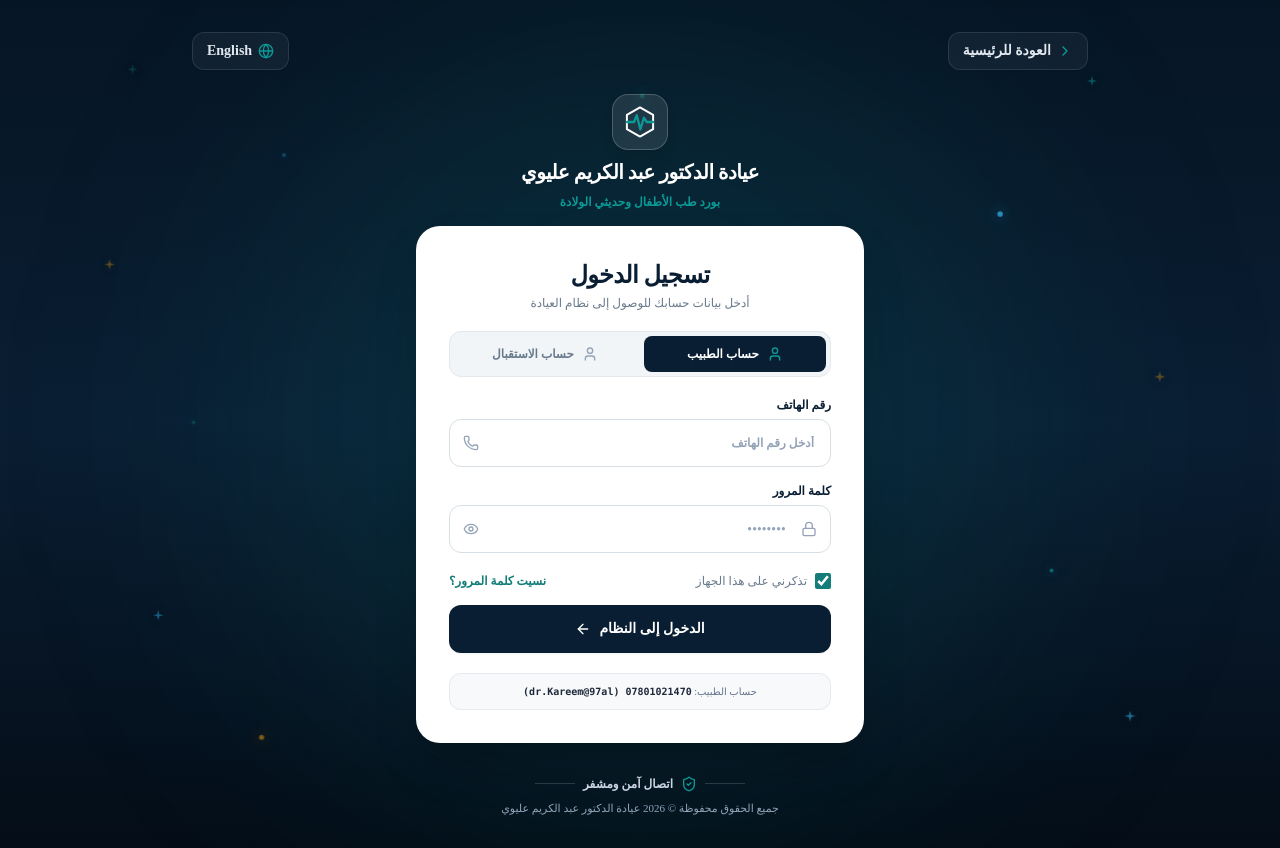
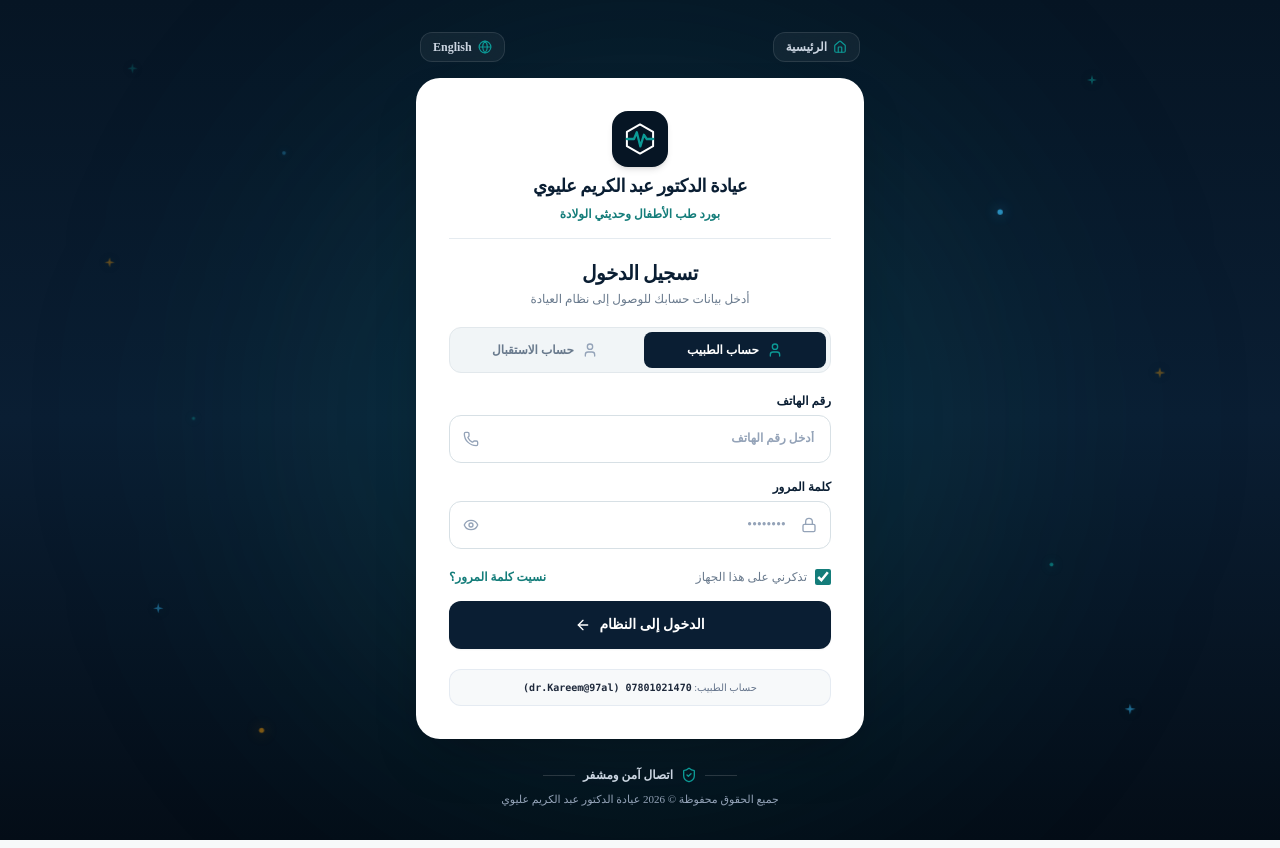
Before and after one commit to amnayahya-star/dr-kareem-clinic, a Next.js app: page /login in a window 1280 px wide. Built offline with nearby package versions, Linux system fonts and the light colour scheme.

Commit message:
feat(login): perfectly center all login components in unified vertical flow

```diff
--- a/src/app/(auth)/login/page.tsx
+++ b/src/app/(auth)/login/page.tsx
@@ -18,7 +18,7 @@ import {
   ArrowLeft,
   ArrowRight,
   ShieldAlert,
-  Sparkles,
+  Home,
 } from "lucide-react";
 
 // Peaceful ambient stars configuration on deep indigo background
@@ -79,11 +79,11 @@ export default function LoginPage() {
 
   return (
     <div
-      className="min-h-screen bg-gradient-to-b from-[#061524] via-[#0A1E33] to-[#040D17] flex flex-col justify-between items-center p-4 sm:p-6 lg:p-8 relative w-full overflow-x-hidden font-sans text-white selection:bg-[#0C9A96] selection:text-white"
+      className="min-h-screen bg-gradient-to-b from-[#061524] via-[#0A1E33] to-[#040D17] flex items-center justify-center p-4 sm:p-6 lg:p-8 relative w-full overflow-x-hidden font-sans text-white selection:bg-[#0C9A96] selection:text-white"
       dir={isRTL ? "rtl" : "ltr"}
     >
       {/* Background Radial Glow in the Center */}
-      <div className="absolute top-1/2 left-1/2 -translate-x-1/2 -translate-y-1/2 w-[600px] sm:w-[800px] h-[600px] sm:h-[800px] bg-[#0C7A77]/15 blur-[120px] rounded-full pointer-events-none z-0" />
+      <div className="absolute top-1/2 left-1/2 -translate-x-1/2 -translate-y-1/2 w-[550px] sm:w-[750px] h-[550px] sm:h-[750px] bg-[#0C7A77]/15 blur-[120px] rounded-full pointer-events-none z-0" />
 
       {/* Ambient Floating Stars in Deep Indigo Background */}
       <div className="absolute inset-0 pointer-events-none overflow-hidden z-0 select-none">
@@ -123,40 +123,36 @@ export default function LoginPage() {
         ))}
       </div>
 
-      {/* 1. Top Bar: Back to Home & Language Switcher */}
-      <header className="w-full max-w-4xl flex items-center justify-between z-20 mb-4 sm:mb-6">
+      {/* Main Centered Unified Container */}
+      <div className="w-full max-w-md z-20 space-y-4 my-auto">
+        {/* Navigation & Language Switcher Row */}
+        <div className="flex items-center justify-between px-1">
           {/* Back to Home Link */}
           <Link
             href="/"
-          className="inline-flex items-center gap-1.5 px-3.5 py-2 rounded-xl bg-white/5 hover:bg-white/10 border border-white/10 text-xs sm:text-sm font-bold text-slate-200 hover:text-white transition-all shadow-sm backdrop-blur-md group"
+            className="inline-flex items-center gap-1.5 px-3 py-1.5 rounded-xl bg-white/5 hover:bg-white/10 border border-white/10 text-xs font-bold text-slate-300 hover:text-white transition-all shadow-xs backdrop-blur-md group"
           >
-          {isRTL ? (
-            <ChevronRight className="w-4 h-4 text-[#0C9A96] transition-transform group-hover:translate-x-0.5" />
-          ) : (
-            <ChevronLeft className="w-4 h-4 text-[#0C9A96] transition-transform group-hover:-translate-x-0.5" />
-          )}
-          <span>{language === "ar" ? "العودة للرئيسية" : "Back to Home"}</span>
+            <Home className="w-3.5 h-3.5 text-[#0C9A96]" />
+            <span>{language === "ar" ? "الرئيسية" : "Home"}</span>
           </Link>
 
-        {/* Language Switcher Pill */}
+          {/* Language Switcher Button */}
           <button
             type="button"
             onClick={toggleLanguage}
-          className="inline-flex items-center gap-1.5 px-3.5 py-2 rounded-xl bg-white/5 hover:bg-white/10 border border-white/10 text-xs sm:text-sm font-bold text-slate-200 hover:text-white transition-all shadow-sm backdrop-blur-md cursor-pointer group"
+            className="inline-flex items-center gap-1.5 px-3 py-1.5 rounded-xl bg-white/5 hover:bg-white/10 border border-white/10 text-xs font-bold text-slate-300 hover:text-white transition-all shadow-xs backdrop-blur-md cursor-pointer group"
             title={language === "ar" ? "Switch to English" : "التحويل للغة العربية"}
           >
-          <Globe className="w-4 h-4 text-[#0C9A96] group-hover:rotate-45 transition-transform duration-300" />
+            <Globe className="w-3.5 h-3.5 text-[#0C9A96] group-hover:rotate-45 transition-transform duration-300" />
             <span>{language === "ar" ? "English" : "عربي"}</span>
           </button>
-      </header>
+        </div>
 
-      {/* 2. Main Centered Login Card Container */}
-      <main className="w-full max-w-md my-auto z-20 space-y-4">
-        {/* Clinic Brand Header above Card */}
-        <div className="text-center space-y-2 select-none">
-          <Link href="/" className="inline-flex flex-col items-center gap-2 group cursor-pointer">
-            {/* Hexagon Logo */}
-            <div className="w-14 h-14 rounded-2xl bg-white/10 backdrop-blur-md border border-white/20 flex items-center justify-center text-white shadow-lg group-hover:scale-105 transition-transform duration-200">
+        {/* Floating Centered Login Card */}
+        <div className="bg-white text-[#0A1E33] rounded-[24px] p-6 sm:p-8 border border-white/20 shadow-2xl space-y-5">
+          {/* Clinic Brand & Logo Centered Inside the Card */}
+          <div className="text-center space-y-2 select-none border-b border-[#E5EBF0] pb-4">
+            <div className="w-14 h-14 mx-auto rounded-2xl bg-[#061524] flex items-center justify-center text-white shadow-md">
               <svg
                 width="34"
                 height="34"
@@ -181,24 +177,21 @@ export default function LoginPage() {
               </svg>
             </div>
 
-            <h1 className="text-lg sm:text-xl font-black text-white tracking-tight leading-tight">
+            <h1 className="text-lg font-black text-[#0A1E33] tracking-tight leading-tight">
               {language === "ar"
                 ? "عيادة الدكتور عبد الكريم عليوي"
                 : "Dr. Abdul Karim Aliwi Clinic"}
             </h1>
-            <p className="text-xs font-bold text-[#0C9A96]">
+            <p className="text-[11px] sm:text-xs font-bold text-[#147D7A]">
               {language === "ar"
                 ? "بورد طب الأطفال وحديثي الولادة"
                 : "Board Certified in Pediatrics & Neonatology"}
             </p>
-          </Link>
           </div>
 
-        {/* Floating White Login Card */}
-        <div className="bg-white text-[#0A1E33] rounded-[24px] p-6 sm:p-8 border border-white/20 shadow-2xl space-y-5">
           {/* Card Title */}
           <div className="text-center space-y-1">
-            <h2 className="text-2xl font-black text-[#0A1E33] tracking-tight">
+            <h2 className="text-xl font-black text-[#0A1E33] tracking-tight">
               {language === "ar" ? "تسجيل الدخول" : "Account Sign In"}
             </h2>
             <p className="text-xs text-[#697A8D] font-medium">
@@ -354,16 +347,15 @@ export default function LoginPage() {
             </span>
           </div>
         </div>
-      </main>
 
-      {/* 3. Security Badge & Copyright Footer */}
-      <footer className="w-full max-w-md text-center mt-6 space-y-2 z-20 select-none">
+        {/* Centered Security Badge & Copyright Footer */}
+        <div className="text-center space-y-2 select-none pt-1">
           {/* Encrypted Connection Badge */}
           <div className="inline-flex items-center gap-2 text-xs text-slate-300 font-bold">
-          <div className="w-10 h-px bg-white/15" />
+            <div className="w-8 h-px bg-white/15" />
             <ShieldCheck className="w-4 h-4 text-[#0C9A96]" />
             <span>{language === "ar" ? "اتصال آمن ومشفر" : "Secure & Encrypted Connection"}</span>
-          <div className="w-10 h-px bg-white/15" />
+            <div className="w-8 h-px bg-white/15" />
           </div>
 
           {/* Copyright */}
@@ -372,7 +364,8 @@ export default function LoginPage() {
               ? "جميع الحقوق محفوظة © 2026 عيادة الدكتور عبد الكريم عليوي"
               : "All Rights Reserved © 2026 Dr. Abdul Karim Aliwi Clinic"}
           </p>
-      </footer>
+        </div>
+      </div>
     </div>
   );
 }
```
Lines whose indentation alone changed are shown as unchanged.
